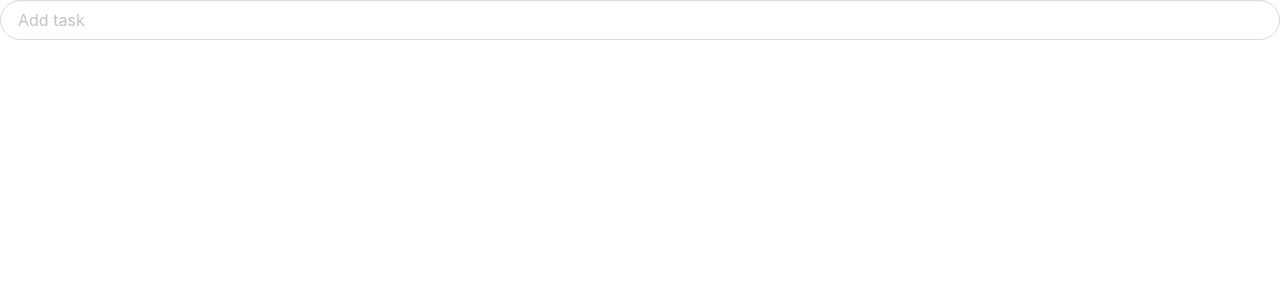
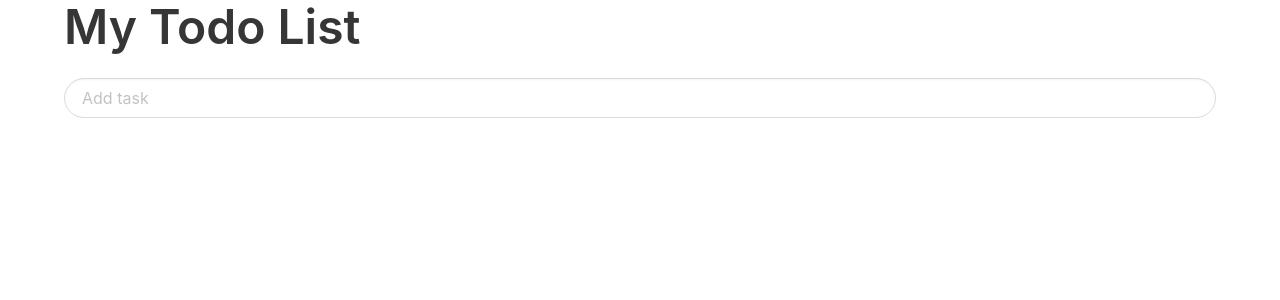
Before and after one commit to BenBenharrat/todolist-vuejs, a Vue app: page / in a window 1280 px wide. Shown: the top 300 px of the page. Built offline with nearby package versions, Linux system fonts and the light colour scheme.

Commit message:
add title and margin

```diff
--- a/src/App.vue
+++ b/src/App.vue
@@ -1,5 +1,8 @@
 <template>
-  <TodoList />
+  <div id="app" class="container">
+    <h1 class="title is-1">My Todo List</h1>
+    <TodoList />
+  </div>
 </template>
 
 <script>
@@ -14,4 +17,7 @@ export default {
 </script>
 
 <style lang="scss">
+  .container {
+    margin: 100px 60px 0 100px;
+  }
 </style>
```
